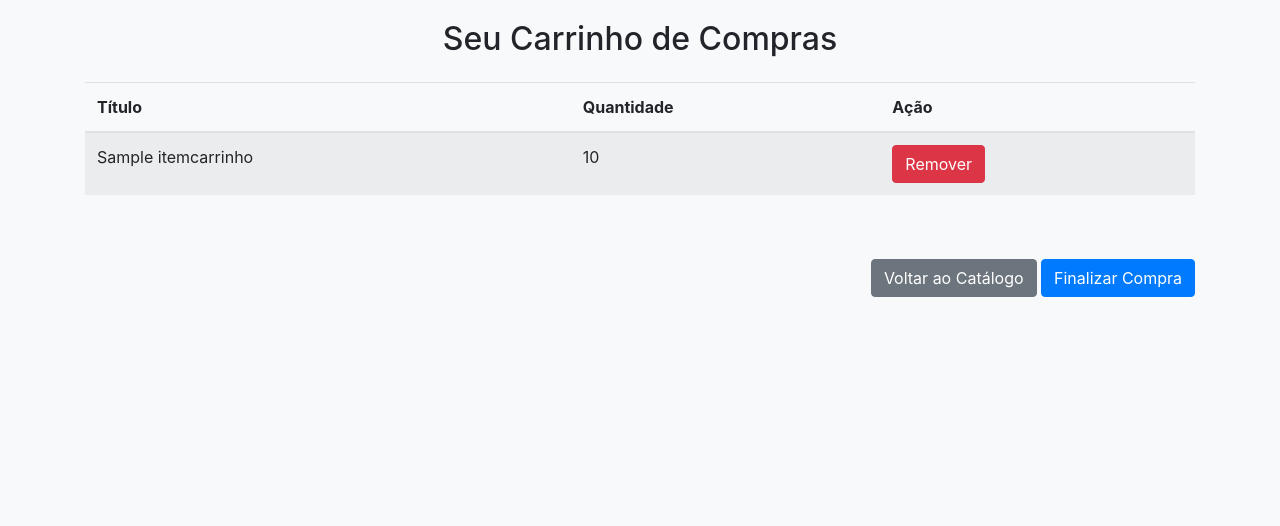
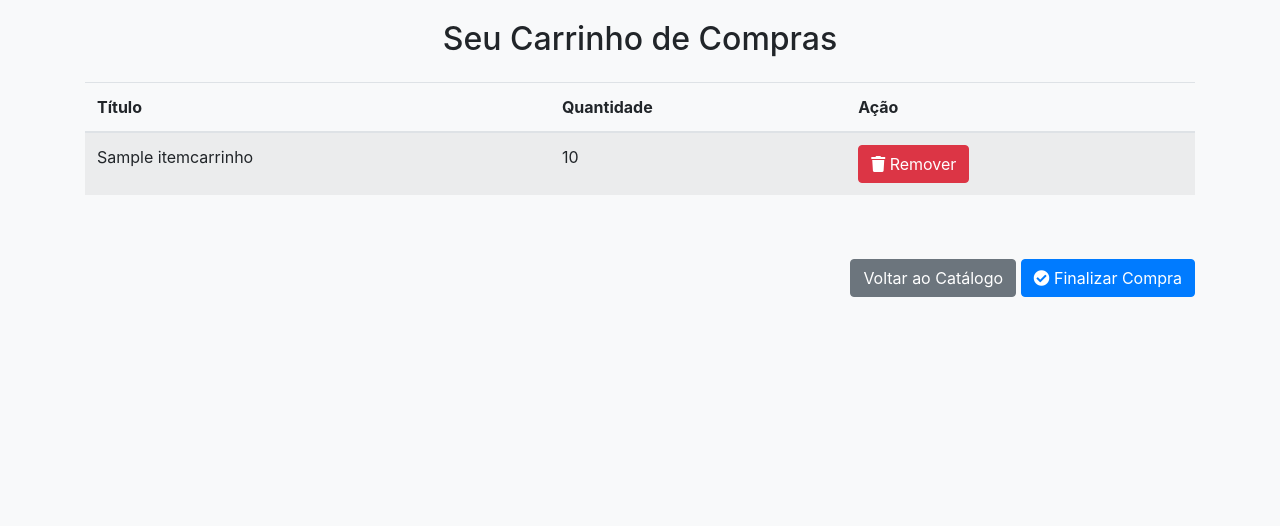
Before and after one commit to GabrielViniciusLCM/Projeto-Livraria, a Django app: page /catalogo/carrinho/ in a window 1280 px wide. Shown: the part 76-602 px from the top of the page. Run offline with Django 5.2, Linux system fonts and the light colour scheme; a user stored in the database is signed in; tables that the repository leaves empty hold one stand-in row (values such as "Sample post"); some libraries are stand-ins or nearby versions.

Commit message:
feat: adição de mais icones

```diff
--- a/livraria/catalogo/templates/catalogo/carrinho.html
+++ b/livraria/catalogo/templates/catalogo/carrinho.html
@@ -19,7 +19,7 @@
                 <td>
                     <form action="{% url 'remover_item' item.id %}" method="post">
                         {% csrf_token %}
-                        <button type="submit" class="btn btn-danger">Remover</button>
+                        <button type="submit" class="btn btn-danger"><i class="fas fa-trash"></i> Remover</button>
                     </form>
                 </td>
             </tr>
@@ -29,7 +29,7 @@
     <br/><br/>
     <div class="text-right">
         <a href="{% url 'buscar_livros' %}" class="btn btn-secondary">Voltar ao Catálogo</a>
-        <a href="{% url 'finalizar_compra' %}" class="btn btn-primary">Finalizar Compra</a>
+        <a href="{% url 'finalizar_compra' %}" class="btn btn-primary"><i class="fas fa-check-circle"></i> Finalizar Compra</a>
     </div>
 {% else %}
     <p class="text-center">Seu carrinho está vazio.</p>
--- a/livraria/catalogo/templates/catalogo/lista_livros.html
+++ b/livraria/catalogo/templates/catalogo/lista_livros.html
@@ -37,7 +37,7 @@
                         <input type="hidden" name="titulo" value="{{ livro.volumeInfo.title }}">
                         <div class="form-group">
                             Quantia: <input type="number" name="quantidade" min="1" value="1" class="form-control" style="width: 80px; display: inline;"><br/><br/>
-                            <button type="submit" class="btn btn-success">Adicionar ao Carrinho</button>
+                            <button type="submit" class="btn btn-success"><i class="fas fa-shopping-cart"></i> Adicionar ao Carrinho</button>
                         </div>
                     </form>
 
```
Also changed, not shown: livraria/catalogo/migrations/0009_itemcarrinho_capa.py (added), livraria/catalogo/migrations/0010_remove_itemcarrinho_capa.py (added).
